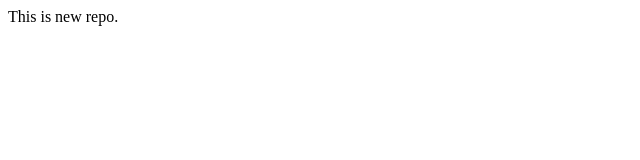
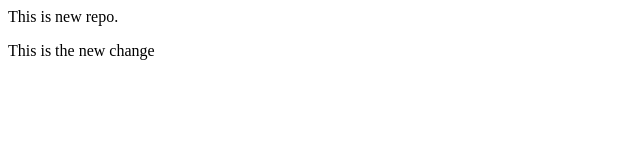
Before and after one commit to AbuzarMohd/LocalRepo, a plain HTML site: page index.html in a window 1280 px wide. Shown: the whole page, without its empty margins (0-640 px from the left). Drawn offline with Linux system fonts and the light colour scheme.

Commit message:
Add new feature

```diff
--- a/index.html
+++ b/index.html
@@ -1 +1,2 @@
 <p>This is new repo.</p>
+<p>This is the new change</p>
```
